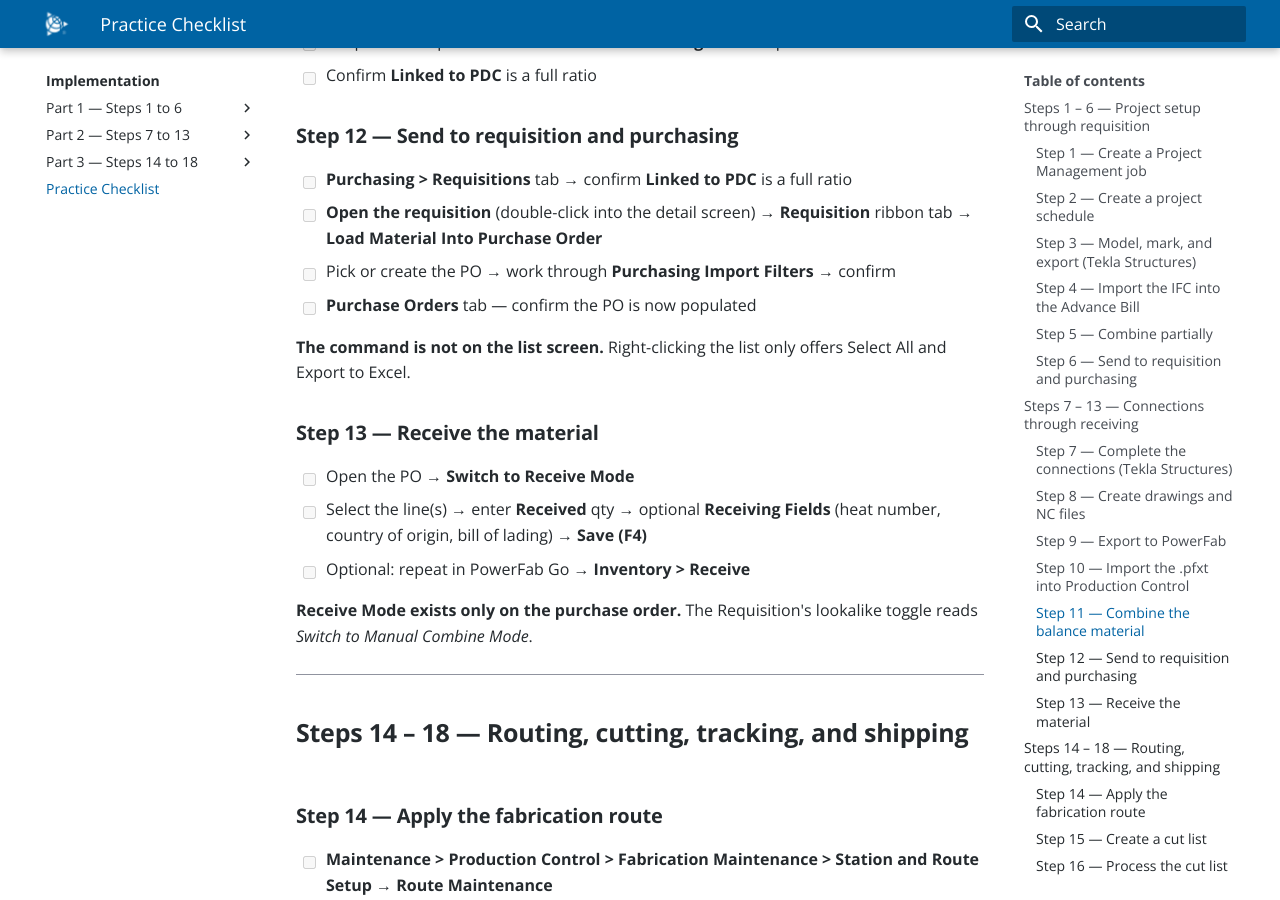
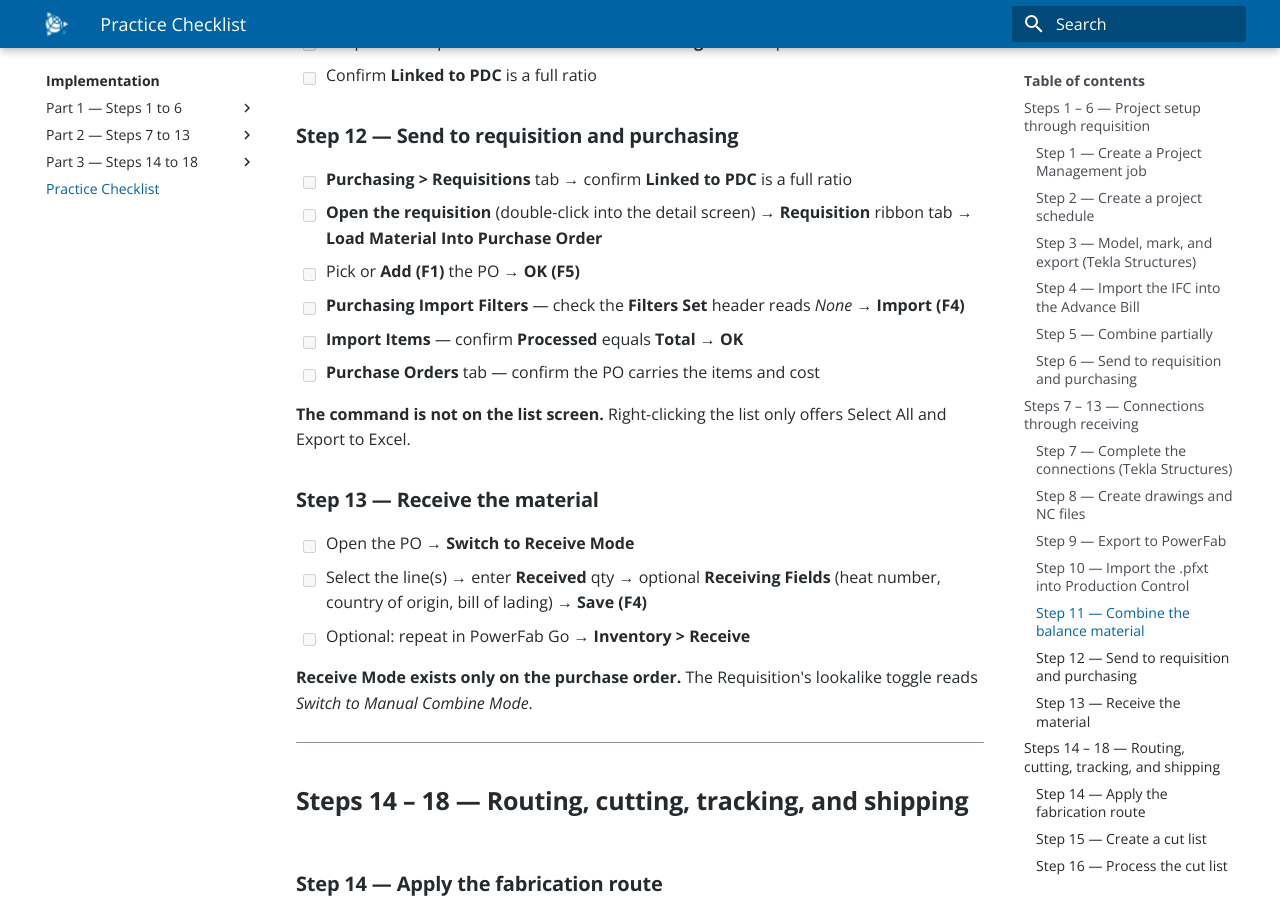
Before and after one commit to taufikmusa/powerfab-training, an MkDocs documentation site: the page built from docs/implementation/practice-checklist.md, in a window 1280 px wide and 900 px high, scrolled down 4089 px. Built offline with MkDocs 1.6.1 and Material for MkDocs 9.7.7, drawn with Linux system fonts in a browser that asks for light colours.

Commit message:
Add the Step 12 screenshots and confirm the requisition ribbon finding
Eight captures supplied, five published. Document order was image2, 8,
3, 5, 4, 6, 7, 1.

Three not republished
---------------------

Two are byte-identical to figures already on Step 11 — the save
destination prompt and the requisition picker — and the third shows the
same requisition detail screen as Figure 11.8. Steps 12's first two
instructions are the tail of Step 11, so they now cross-reference those
figures rather than carrying near-duplicates on an adjacent page.

The finding that cost time is now on screen
-------------------------------------------

Figure 12.1 is the Requisition ribbon menu opened inside a requisition,
with Load Material Into Purchase Order highlighted and Load Selected
Material Into Purchase Order directly beneath it. Both halves of the
correction recorded for Step 6 and Step 12 — that the command is not on
the list screen, and that a Selected variant sits under it — are visible
in one capture.

Figure 12.2 independently confirms the field note: purchase order
TRN-001 carrying 5 items at 2,148.69, the figures the live run recorded.

What the captures added
-----------------------

The Import Items confirmation reports Total against Processed. The page
previously said only "Confirm", so a filter quietly holding material
back had nothing to check against.

Purchasing Import Filters carries the same Filters Set header as the
Combining Run Filters at Step 11, which is the one-line read on whether
anything is being excluded.

A purchase order can carry lines from more than one job — Figure 12.5
shows two job numbers under one requisition.

Show Finalized Purchase Orders is unticked by default, so a finalised PO
is missing from the picker rather than absent from the system.

Also added a tip pairing the two lookalike top-left mode buttons: the
requisition's Switch to Manual Combine Mode against the purchase order's
Switch to Receive Mode, which is the one Step 13 needs. Both are now
visible in figures on adjacent steps.

Co-Authored-By: Claude Opus 5 <noreply@anthropic.com>
Claude-Session: https://claude.ai/code/session_013yDYywbcyAhMncfcuvG5DV

```diff
--- a/docs/implementation/practice-checklist.md
+++ b/docs/implementation/practice-checklist.md
@@ -126,8 +126,10 @@ This is for the **second** run, not the first. Work through [Part 1](part-1/inde
 
 - [ ] **Purchasing > Requisitions** tab → confirm **Linked to PDC** is a full ratio
 - [ ] **Open the requisition** (double-click into the detail screen) → **Requisition** ribbon tab → **Load Material Into Purchase Order**
-- [ ] Pick or create the PO → work through **Purchasing Import Filters** → confirm
-- [ ] **Purchase Orders** tab — confirm the PO is now populated
+- [ ] Pick or **Add (F1)** the PO → **OK (F5)**
+- [ ] **Purchasing Import Filters** — check the **Filters Set** header reads *None* → **Import (F4)**
+- [ ] **Import Items** — confirm **Processed** equals **Total** → **OK**
+- [ ] **Purchase Orders** tab — confirm the PO carries the items and cost
 
 **The command is not on the list screen.** Right-clicking the list only offers Select All and Export to Excel.
 
```
Also changed, not shown: docs/implementation/part-2/step-12.md (+30 -15 lines), docs/assets/images/implementation/impl-step12-01.png (added), docs/assets/images/implementation/impl-step12-02.png (added), docs/assets/images/implementation/impl-step12-03.png (added), docs/assets/images/implementation/impl-step12-04.png (added), docs/assets/images/implementation/impl-step12-05.png (added).
